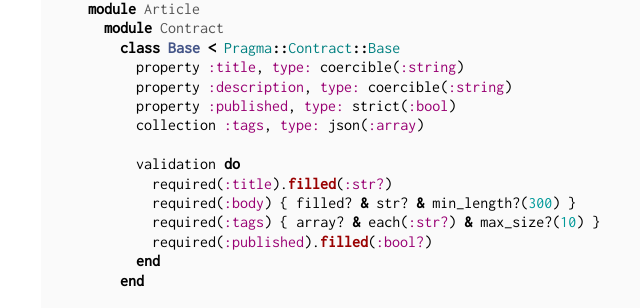
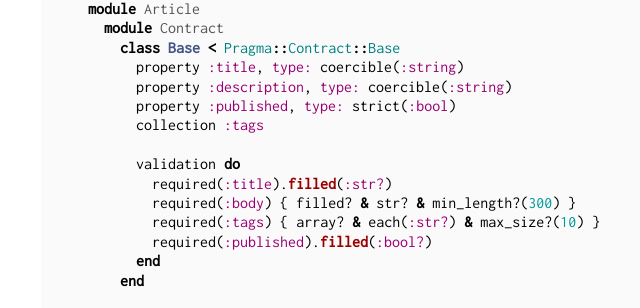
Before and after one commit to pragmarb/pragmarb.org, a Jekyll site: the page built from index.html, in a window 1280 px wide and 900 px high, scrolled down 1575 px. Shown: the part 144-452 px from the top of the window, without its empty margins (224-864 px from the left). Built offline with Jekyll 4.4.1, drawn with Linux system fonts in a browser that asks for light colours.

Commit message:
Remove array coercion from sample contract

```diff
--- a/index.html
+++ b/index.html
@@ -85,7 +85,7 @@ end{% endhighlight %}
           property :title, type: coercible(:string)
           property :description, type: coercible(:string)
           property :published, type: strict(:bool)
-          collection :tags, type: json(:array)
+          collection :tags
 
           validation do
             required(:title).filled(:str?)
```
